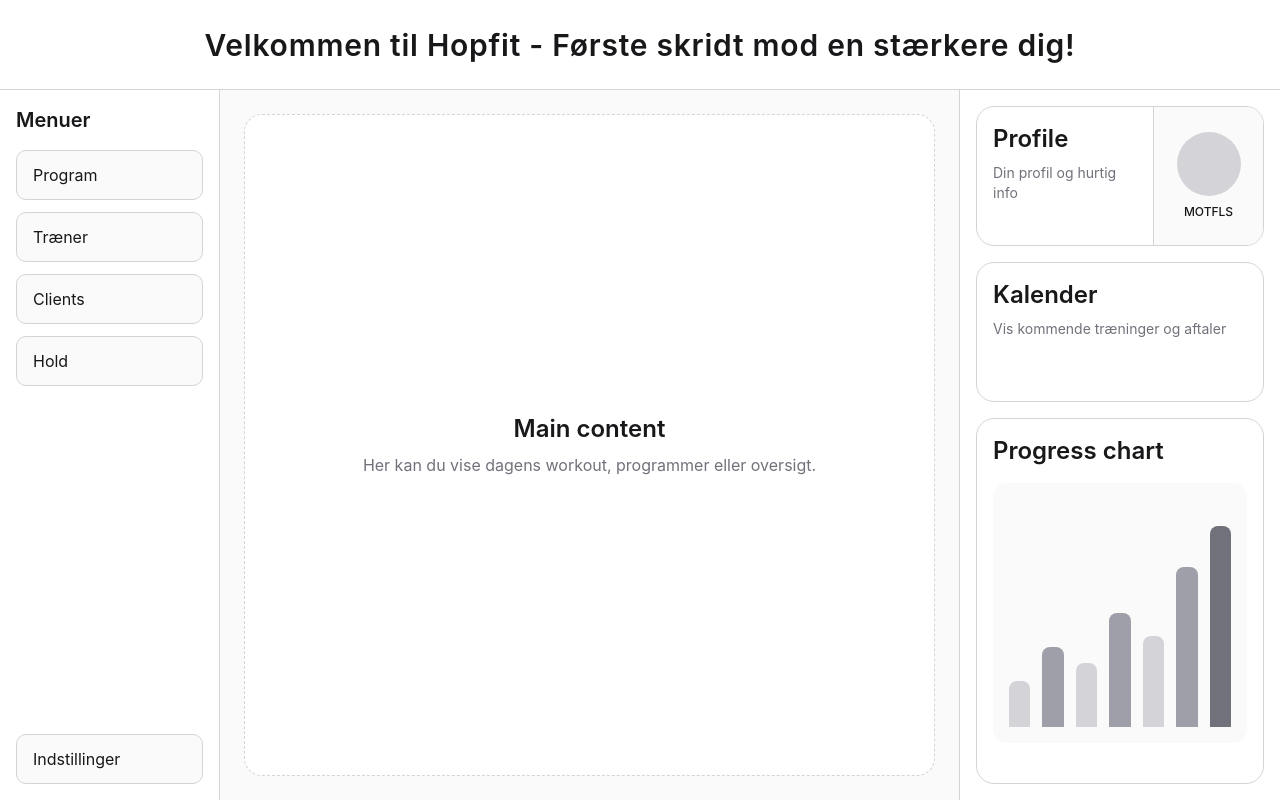
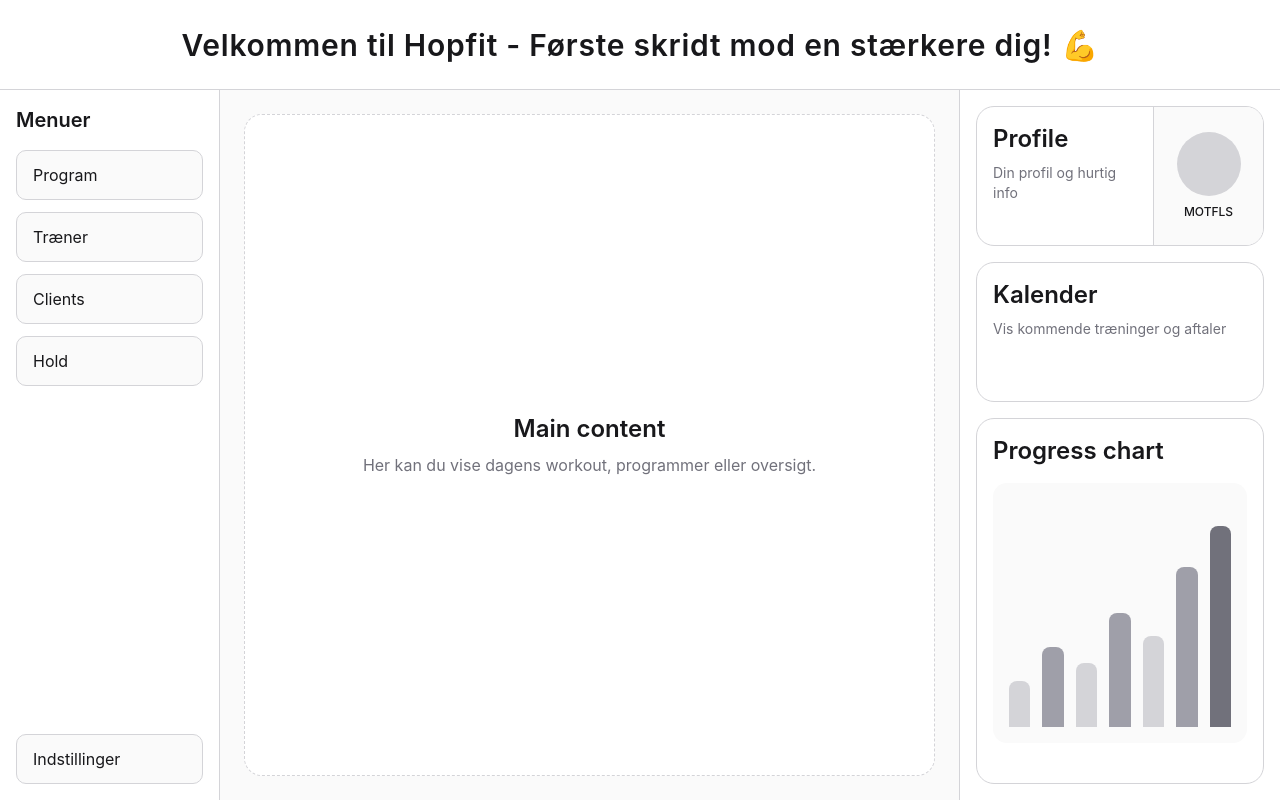
Before and after one commit to BombergPhilip/training-app-template, a Next.js app: page / in a window 1280 px wide. Built offline with nearby package versions, Linux system fonts and the light colour scheme.

Commit message:
tilføjede emoji

```diff
--- a/app/page.tsx
+++ b/app/page.tsx
@@ -6,7 +6,7 @@
                 {/* Topbar */}
                 <header className="col-span-3 flex items-center justify-center border-b border-zinc-300 bg-white px-6">
                     <h1 className="text-3xl font-semibold tracking-wide">
-                        Velkommen til Hopfit - Første skridt mod en stærkere dig!
+                        Velkommen til Hopfit - Første skridt mod en stærkere dig! 💪
                     </h1>
                 </header>
 
```
